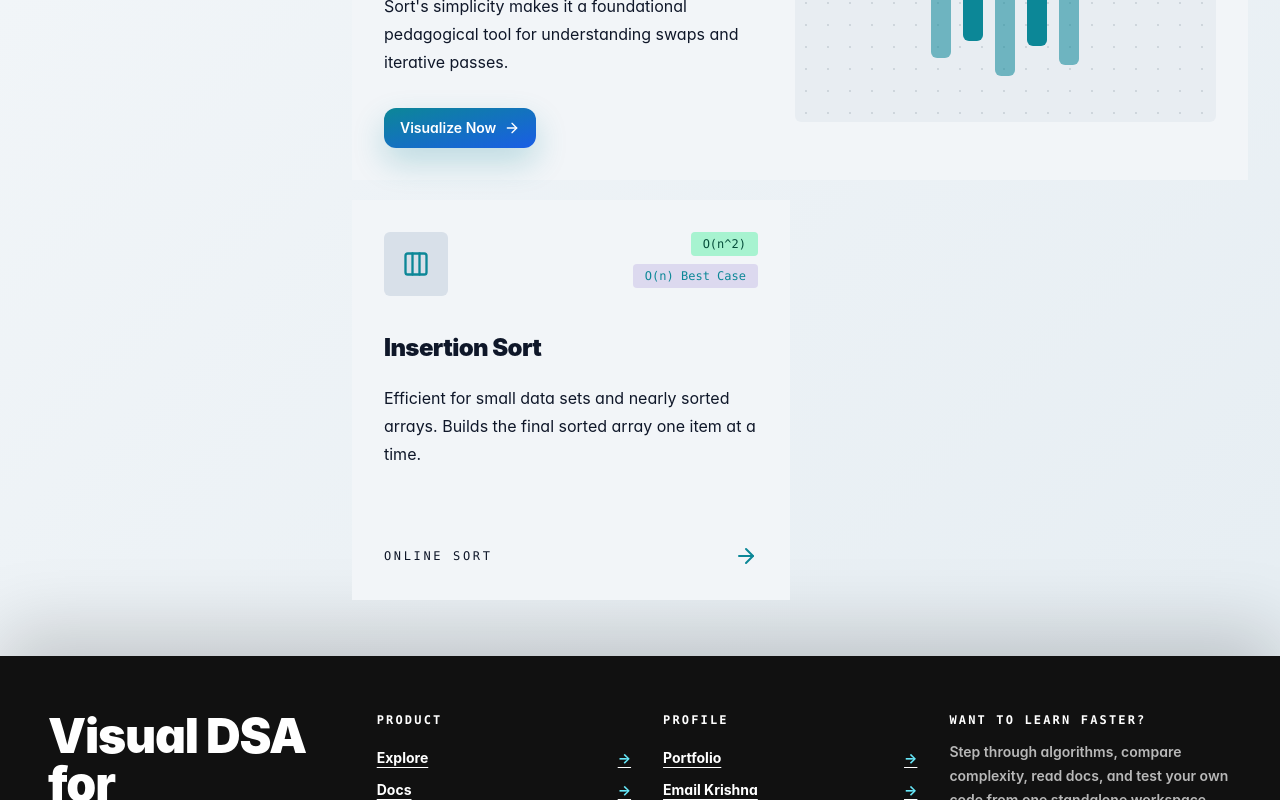
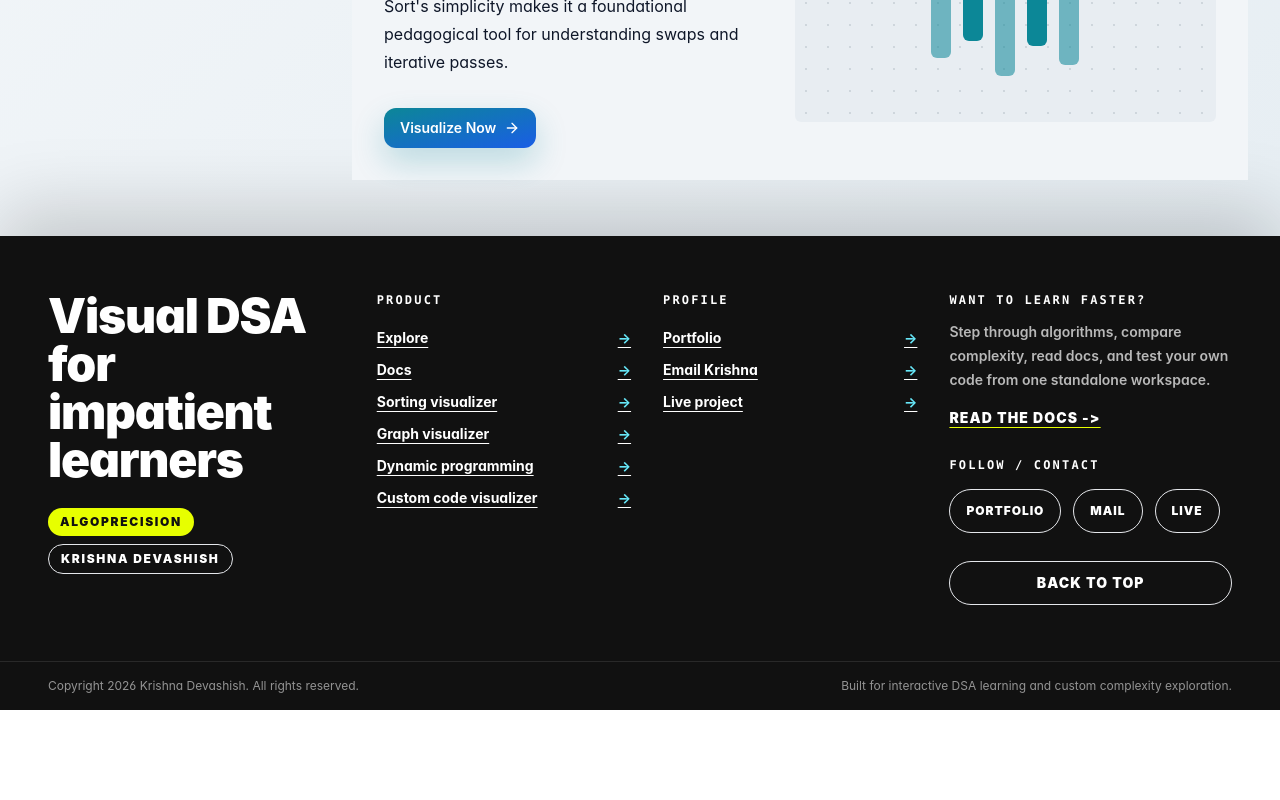
Before and after one commit to KrishnaDs007/dsa-vidualiser, a Next.js app: page / in a window 1280 px wide. Shown: the part 1331-2131 px from the top of the page. After the commit the page ends 2041 px from the top, so only its background shows below. Built offline with nearby package versions, Linux system fonts and the light colour scheme.

Commit message:
Updated the code for some UI fixes and overwritten texts

```diff
--- a/app/docs/page.tsx
+++ b/app/docs/page.tsx
@@ -55,7 +55,7 @@ export default function DocsPage() {
 
       <DocsBrowser docs={VISUALIZER_DOCS} />
 
-      <section className="mt-10 responsive-grid">
+      {/* <section className="mt-10 responsive-grid">
         {DSA_CATALOG.map((category) => (
           <article
             className="bg-[hsl(var(--surface-container-low))] p-6"
@@ -101,7 +101,7 @@ export default function DocsPage() {
             </div>
           </article>
         ))}
-      </section>
+      </section> */}
     </main>
   )
 }
--- a/app/globals.css
+++ b/app/globals.css
@@ -277,7 +277,7 @@ input:not([type='range']):not([type='file']):not([type='checkbox']):not([type='r
 
 .visualizer-code select,
 .custom-code-editor textarea {
-  color: hsl(222 47% 11%) !important;
+  /* color: hsl(222 47% 11%) !important; */
 }
 
 .visualizer-code select option {
--- a/app/layout.tsx
+++ b/app/layout.tsx
@@ -63,7 +63,7 @@ export default function RootLayout({
     <html lang="en">
       <head>
         <meta name="color-scheme" content="light dark" />
-        <meta name="theme-color" media="(prefers-color-scheme: light)" content="#f7fafc" />
+        {/* <meta name="theme-color" media="(prefers-color-scheme: light)" content="#f7fafc" /> */}
         <meta name="theme-color" media="(prefers-color-scheme: dark)" content="#08111f" />
       </head>
       <body>
--- a/app/page.tsx
+++ b/app/page.tsx
@@ -70,7 +70,7 @@ export default function HomePage() {
       </div>
 
       <section className="responsive-grid">
-        {algorithms.slice(0, 3).map((algorithm) => (
+        {algorithms.slice(0, 4).map((algorithm) => (
           <AlgorithmCard algorithm={algorithm} key={algorithm.title} />
         ))}
 
@@ -111,7 +111,7 @@ export default function HomePage() {
           </div>
         </article>
 
-        <AlgorithmCard algorithm={algorithms[3]} />
+        {/* <AlgorithmCard algorithm={algorithms[3]} /> */}
       </section>
     </main>
   )
```
